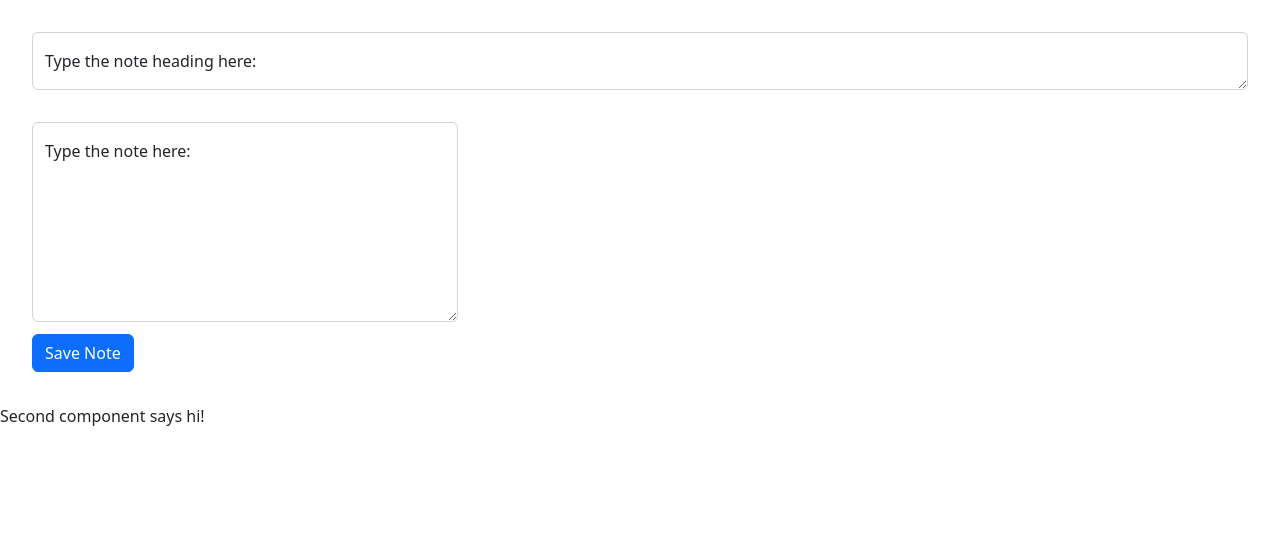
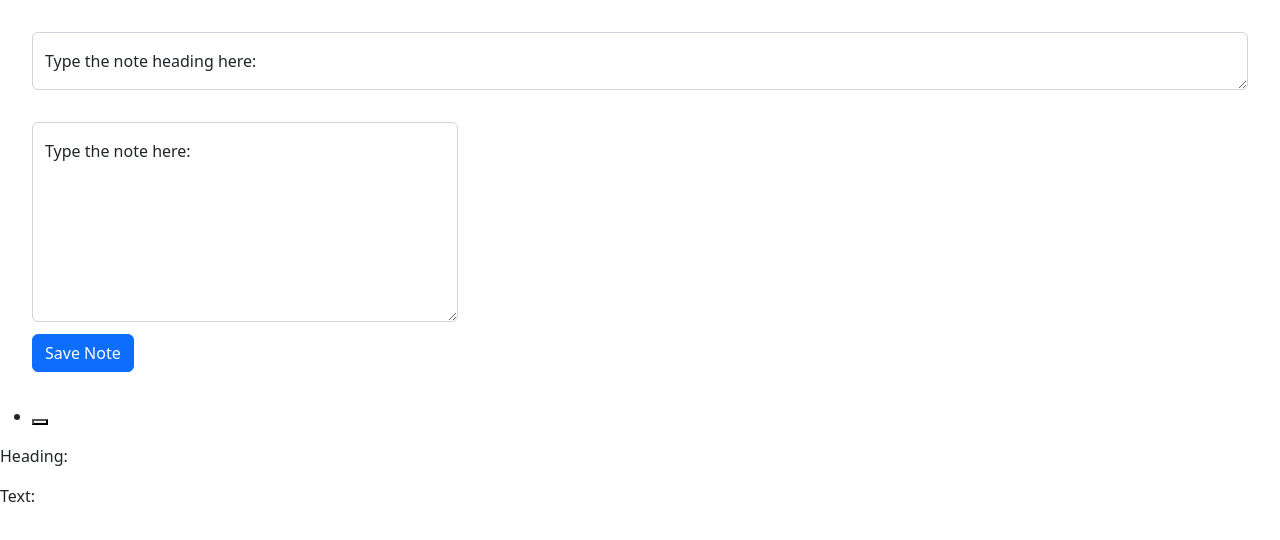
Before and after one commit to gursahib-badwal/Note-Taker, an Angular app: page / in a window 1280 px wide. Both pictures are taken after typing "Sample" into the empty fields and a click on the button "Save Note". Shown: the top 540 px of the page. Built offline with nearby package versions, Linux system fonts and the light colour scheme.

Commit message:
event emitter sorted

```diff
--- a/src/app/app.component.html
+++ b/src/app/app.component.html
@@ -1,2 +1,4 @@
-<app-text-box></app-text-box>
-<app-saved-notes></app-saved-notes>
+<app-text-box (emit_note)="catch_note($event)"></app-text-box>
+<!-- <button btn btn-secondary (click)="reveal()"> List here</button> -->
+<app-saved-notes  [received_array]="note_array"></app-saved-notes>
+<ul>
--- a/src/app/app.component.ts
+++ b/src/app/app.component.ts
@@ -1,3 +1,4 @@
+import { note } from './note';
 import { Component } from '@angular/core';
 
 @Component({
@@ -6,5 +7,15 @@ import { Component } from '@angular/core';
   styleUrls: ['./app.component.css']
 })
 export class AppComponent {
-  title = 'first-assignment';
+
+  note_array:note[] = [
+    // {heading: "Gursahib", text: "My name is Gursahib Singh"}
+  ];
+
+  catch_note(Note:note){
+    // console.log("Note catched");
+    // console.log(Note);
+    this.note_array.push(Note);
+
+  }
 }
--- a/src/app/saved-notes/saved-notes.component.html
+++ b/src/app/saved-notes/saved-notes.component.html
@@ -1 +1,13 @@
-<p>Second component says hi!</p>
+<!-- <p>Second component says hi!</p> -->
+<ul>
+    <li *ngFor="let note of received_array">
+        <button btn btn-secondary (click)="more_info(note)">{{note.heading}}</button>
+    </li>
+</ul>
+
+
+
+<div id="more-info">
+<p>Heading: {{fake_heading}}</p>
+<p>Text: {{fake_text}}</p>
+</div>
--- a/src/app/saved-notes/saved-notes.component.ts
+++ b/src/app/saved-notes/saved-notes.component.ts
@@ -1,10 +1,27 @@
-import { Component } from '@angular/core';
+import { Component, Input, OnInit } from '@angular/core';
+import { note } from '../note';
 
 @Component({
   selector: 'app-saved-notes',
   templateUrl: './saved-notes.component.html',
   styleUrls: ['./saved-notes.component.css']
 })
-export class SavedNotesComponent {
+export class SavedNotesComponent implements OnInit{
+
+  @Input() received_array!:note[]
+
+  ngOnInit(): void {
+
+  }
+
+
+  fake_heading:string = "";
+  fake_text:string = "";
+
+
+  more_info(Note:note){
+    this.fake_heading = Note.heading;
+    this.fake_text = Note.text;
+  }
 
 }
--- a/src/app/text-box/text-box.component.html
+++ b/src/app/text-box/text-box.component.html
@@ -1,4 +1,5 @@
-<div class="form-floating">
+
+  <div class="form-floating">
     <textarea class="form-control" placeholder="Enter the heading here: " id="note_heading" [(ngModel)] = "temp_note.heading" > </textarea>
     <label for="note_heading">Type the note heading here:</label>
 
@@ -8,5 +9,5 @@
 
     <textarea class="form-control" placeholder="Leave a comment here" id="floatingTextarea" [(ngModel)] = "temp_note.text"></textarea>
     <label for="note_heading">Type the note here:</label>
-    <button class="btn btn-primary" (click)="submit()" >Save Note</button>
+    <button class="btn btn-primary" (click)="submit()">Save Note</button>
   </div>
--- a/src/app/text-box/text-box.component.ts
+++ b/src/app/text-box/text-box.component.ts
@@ -7,15 +7,15 @@ import { FormsModule } from '@angular/forms';
   styleUrls: ['./text-box.component.css']
 })
 export class TextBoxComponent implements OnInit{
-
+  @Output() emit_note: EventEmitter<note> = new EventEmitter();
   temp_note!:note;
   constructor(){
 
     this.temp_note = {heading:"", text:""}
   }
   submit(){
-    console.log(this.temp_note);
-    // this.throw_note.emit(this.temp_note);
+    // console.log(this.temp_note);
+    this.emit_note.emit(this.temp_note);
     this.temp_note = {heading:"", text:""}
   }
 
```
